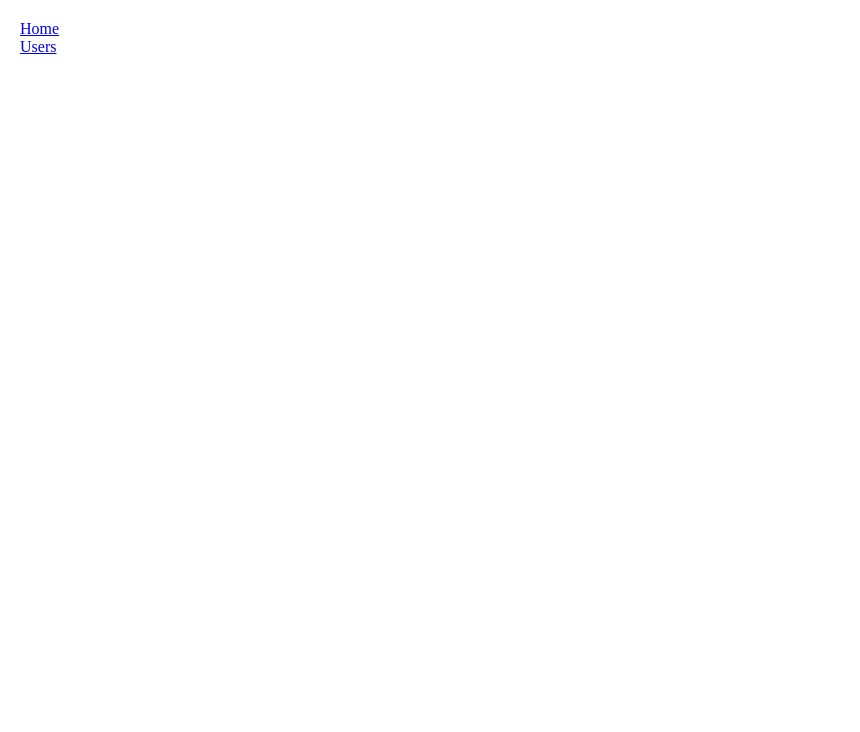
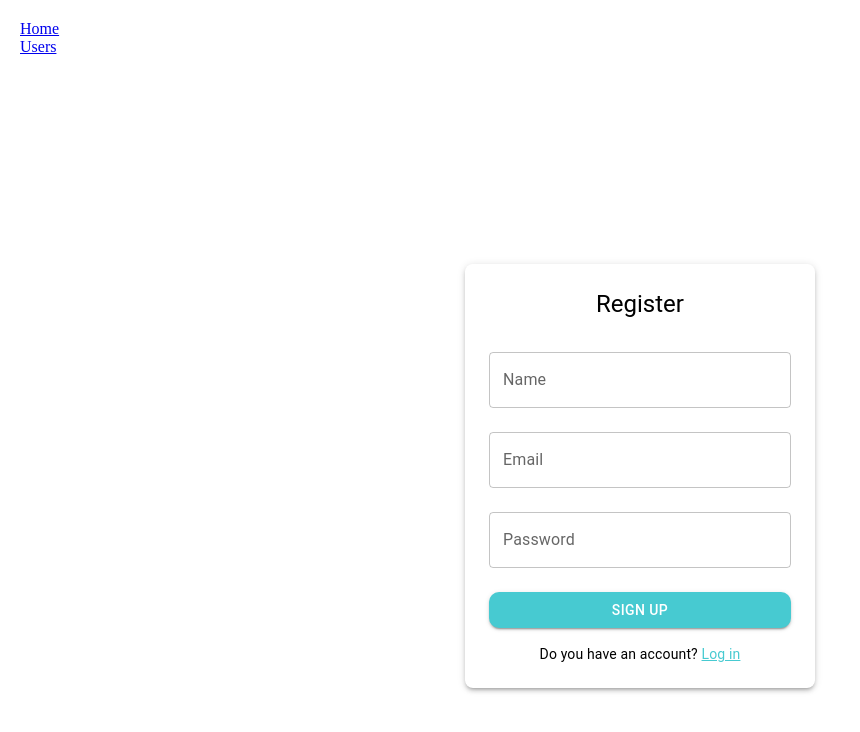
Before and after one commit to starshynova/BoardSwap, a React (Vite) app in the folder client/: page /register in a window 1280 px wide. Before the commit this address had no page. Shown: the top 732 px of the page, without its empty margins (0-860 px from the left). Built offline with nearby package versions, Linux system fonts and the light colour scheme.

Commit message:
Add registration form component for user signup

```diff
--- a/client/src/App.jsx
+++ b/client/src/App.jsx
@@ -11,7 +11,7 @@ const App = () => {
       <Routes>
         <Route path="/" element={<Home />} />
         <Route path="/user" element={<UserList />} />
-        <Route path="/user/create" element={<CreateUser />} />
+        <Route path="/register" element={<CreateUser />} />
       </Routes>
     </>
   );
--- /dev/null
+++ b/client/src/components/CreateUserform.jsx
@@ -0,0 +1,182 @@
+import {
+  TextField,
+  Button,
+  Box,
+  Typography,
+  LinearProgress,
+} from "@mui/material";
+import { useState, useEffect } from "react";
+import { Link } from "react-router-dom";
+import PropTypes from "prop-types";
+
+const CreateUserForm = ({
+  formData,
+  errors,
+  isLoading,
+  errorMessage,
+  successMessage,
+  handleSubmit,
+  handleInputChange,
+  isLogin = false,
+}) => {
+  const [passwordStrength, setPasswordStrength] = useState(0);
+
+  useEffect(() => {
+    if (formData.password) {
+      setPasswordStrength(calculatePasswordStrength(formData.password));
+    }
+  }, [formData.password]);
+
+  const calculatePasswordStrength = (password) => {
+    let score = 0;
+    if (password.length >= 6) score++;
+    if (/[A-Z]/.test(password)) score++;
+    if (/[a-z]/.test(password)) score++;
+    if (/\d/.test(password)) score++;
+    if (/[!@#$%^&*(),.?":{}|<>]/.test(password)) score++;
+    return score;
+  };
+
+  const progressBarColors = [
+    "error",
+    "warning",
+    "warning",
+    "primary",
+    "success",
+  ];
+  const passwordStrengthLabels = [
+    "Very Weak",
+    "Weak",
+    "Medium",
+    "Strong",
+    "Very Strong",
+  ];
+
+  const getProgressBarColor = (strength) =>
+    progressBarColors[strength] || "error";
+  const getPasswordStrengthLabel = (strength) =>
+    passwordStrengthLabels[strength] || "Very Weak";
+
+  return (
+    <Box
+      component="form"
+      onSubmit={handleSubmit}
+      sx={{
+        width: "350px",
+        mx: "auto",
+        mt: 5,
+        p: 3,
+        boxShadow: 3,
+        borderRadius: 2,
+      }}
+    >
+      <Typography variant="h5" textAlign="center" mb={2}>
+        {isLogin ? "Login to Your Account" : "Register"}
+      </Typography>
+
+      {errorMessage && (
+        <Typography color="error" variant="body2" textAlign="center">
+          {errorMessage}
+        </Typography>
+      )}
+
+      {successMessage && !isLogin && (
+        <Typography color="success" variant="body2" textAlign="center">
+          {successMessage}
+        </Typography>
+      )}
+
+      {!isLogin && (
+        <TextField
+          label="Name"
+          name="name"
+          fullWidth
+          margin="normal"
+          value={formData.name}
+          onChange={handleInputChange}
+          error={!!errors.name}
+          helperText={errors.name}
+        />
+      )}
+
+      <TextField
+        label="Email"
+        name="email"
+        type="email"
+        fullWidth
+        margin="normal"
+        value={formData.email}
+        onChange={handleInputChange}
+        error={!!errors.email}
+        helperText={errors.email}
+      />
+
+      <TextField
+        label="Password"
+        name="password"
+        type="password"
+        fullWidth
+        margin="normal"
+        value={formData.password}
+        onChange={handleInputChange}
+        error={!!errors.password}
+        helperText={errors.password}
+      />
+
+      {!isLogin && formData.password && (
+        <>
+          <LinearProgress
+            variant="determinate"
+            value={passwordStrength * 25}
+            color={getProgressBarColor(passwordStrength)}
+            sx={{ mb: 1 }}
+          />
+          <Typography
+            variant="body2"
+            color={passwordStrength < 3 ? "error" : "success"}
+            textAlign="center"
+          >
+            {getPasswordStrengthLabel(passwordStrength)}
+          </Typography>
+        </>
+      )}
+
+      <Button
+        type="submit"
+        variant="contained"
+        fullWidth
+        sx={{
+          mt: 2,
+          backgroundColor: "#47CAD1",
+          borderRadius: "10px",
+        }}
+        disabled={isLoading}
+      >
+        {isLogin ? "Login" : "Sign Up"}
+      </Button>
+
+      <Typography variant="body2" textAlign="center" mt={2}>
+        {isLogin ? "Don't have an account? " : "Do you have an account? "}
+        <Link
+          to={isLogin ? "/register" : "/login"}
+          style={{ color: "#47CAD1" }}
+        >
+          {isLogin ? "Register" : "Log in"}
+        </Link>
+      </Typography>
+    </Box>
+  );
+};
+
+CreateUserForm.propTypes = {
+  formData: PropTypes.object.isRequired,
+  errors: PropTypes.object.isRequired,
+  isLoading: PropTypes.bool.isRequired,
+  errorMessage: PropTypes.string,
+  successMessage: PropTypes.string,
+  handleSubmit: PropTypes.func.isRequired,
+  handleInputChange: PropTypes.func.isRequired,
+  isLogin: PropTypes.bool,
+};
+
+export default CreateUserForm;
--- a/client/src/pages/User/CreateUser.jsx
+++ b/client/src/pages/User/CreateUser.jsx
@@ -1,71 +1,122 @@
-import { useEffect, useState } from "react";
-
-import Input from "../../components/Input";
+import { useState } from "react";
+import CreateUserForm from "../../components/CreateUserForm";
 import useFetch from "../../hooks/useFetch";
-import TEST_ID from "./CreateUser.testid";
 
 const CreateUser = () => {
-  const [name, setName] = useState("");
-  const [email, setEmail] = useState("");
+  const [formData, setFormData] = useState({
+    name: "",
+    email: "",
+    password: "",
+  });
+  const [errors, setErrors] = useState({});
+  const [errorMessage, setErrorMessage] = useState("");
+  const [successMessage, setSuccessMessage] = useState("");
 
-  const onSuccess = () => {
-    setName("");
-    setEmail("");
-  };
-  const { isLoading, error, performFetch, cancelFetch } = useFetch(
-    "/users",
-    onSuccess,
-  );
+  const { isLoading, error, performFetch } = useFetch("/users", () => {
+    setSuccessMessage("Account created successfully!");
+    setFormData({
+      name: "",
+      email: "",
+      password: "",
+    });
+  });
 
-  useEffect(() => {
-    return cancelFetch;
-  }, []);
+  const validateField = (fieldName, value) => {
+    let errorMessage = "";
 
-  const handleSubmit = (e) => {
-    e.preventDefault();
-    performFetch({
-      method: "POST",
-      headers: {
-        "content-type": "application/json",
-      },
-      body: JSON.stringify({ user: { name, email } }),
-    });
+    switch (fieldName) {
+      case "name":
+        if (!value.trim()) {
+          errorMessage = "Name is required";
+        }
+        break;
+      case "email":
+        if (!value.trim() || !/\S+@\S+\.\S+/.test(value)) {
+          errorMessage = "Invalid email format";
+        }
+        break;
+      case "password":
+        if (!value.trim() || value.length < 6) {
+          errorMessage = "Password must be at least 8 characters";
+        }
+        break;
+      default:
+        break;
+    }
+
+    setErrors((prevErrors) => ({
+      ...prevErrors,
+      [fieldName]: errorMessage,
+    }));
   };
 
-  let statusComponent = null;
-  if (error != null) {
-    statusComponent = (
-      <div data-testid={TEST_ID.errorContainer}>
-        Error while trying to create user: {error.toString()}
-      </div>
-    );
-  } else if (isLoading) {
-    statusComponent = (
-      <div data-testid={TEST_ID.loadingContainer}>Creating user....</div>
-    );
-  }
+  const validateForm = (data) => {
+    const newErrors = {};
+    let valid = true;
+
+    // Validate required fields (frontend validation)
+    if (!data.name.trim()) {
+      newErrors.name = "Name is required";
+      valid = false;
+    }
+    if (!data.email.trim() || !/\S+@\S+\.\S+/.test(data.email)) {
+      newErrors.email = "Invalid email format";
+      valid = false;
+    }
+    if (!data.password.trim() || data.password.length < 8) {
+      newErrors.password = "Password must be at least 8 characters";
+      valid = false;
+    }
+
+    setErrors(newErrors);
+    return valid;
+  };
+
+  const handleInputChange = (e) => {
+    const { name, value } = e.target;
+
+    setFormData((prevState) => ({
+      ...prevState,
+      [name]: value,
+    }));
+
+    validateField(name, value);
+  };
+
+  const handleSubmit = async (e) => {
+    e.preventDefault();
+    setErrorMessage("");
+    setSuccessMessage("");
+
+    if (validateForm(formData)) {
+      const options = {
+        method: "POST",
+        headers: { "Content-Type": "application/json" },
+        body: JSON.stringify(formData),
+      };
+
+      performFetch(options);
+    }
+  };
 
   return (
-    <div data-testid={TEST_ID.container}>
-      <h1>What should the user be?</h1>
-      <form onSubmit={handleSubmit}>
-        <Input
-          name="name"
-          value={name}
-          onChange={(value) => setName(value)}
-          data-testid={TEST_ID.nameInput}
-        />
-        <Input
-          name="email"
-          value={email}
-          onChange={(value) => setEmail(value)}
-          data-testid={TEST_ID.emailInput}
-        />
-        <button type="submit" data-testid={TEST_ID.submitButton}>
-          Submit
-        </button>
-      </form>
-      {statusComponent}
+    <div
+      style={{
+        display: "flex",
+        justifyContent: "center",
+        alignItems: "center",
+        height: "100vh",
+      }}
+    >
+      <CreateUserForm
+        formData={formData}
+        errors={errors}
+        isLoading={isLoading}
+        errorMessage={error || errorMessage}
+        successMessage={successMessage}
+        handleSubmit={handleSubmit}
+        handleInputChange={handleInputChange}
+      />
     </div>
   );
 };
```
